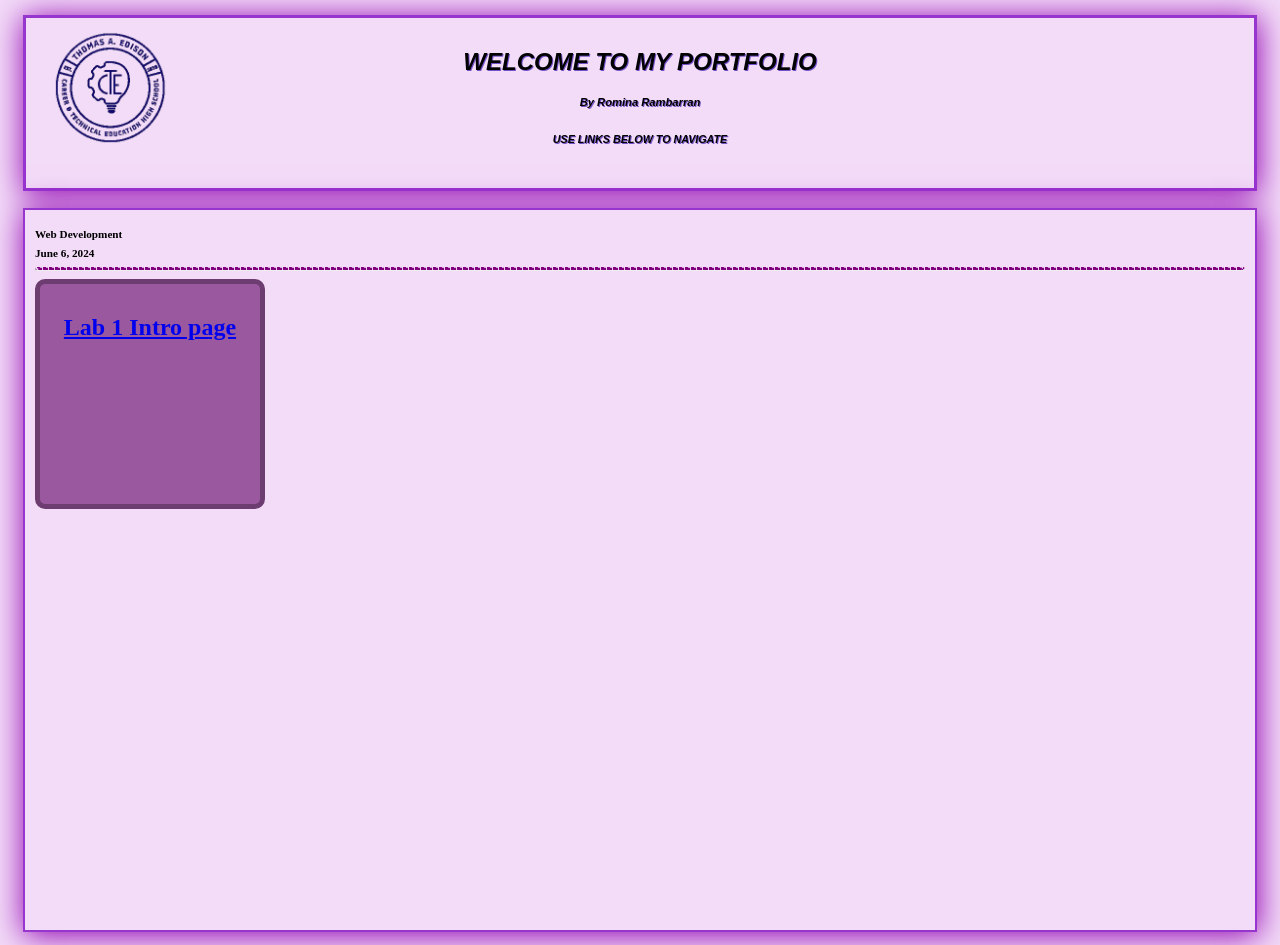
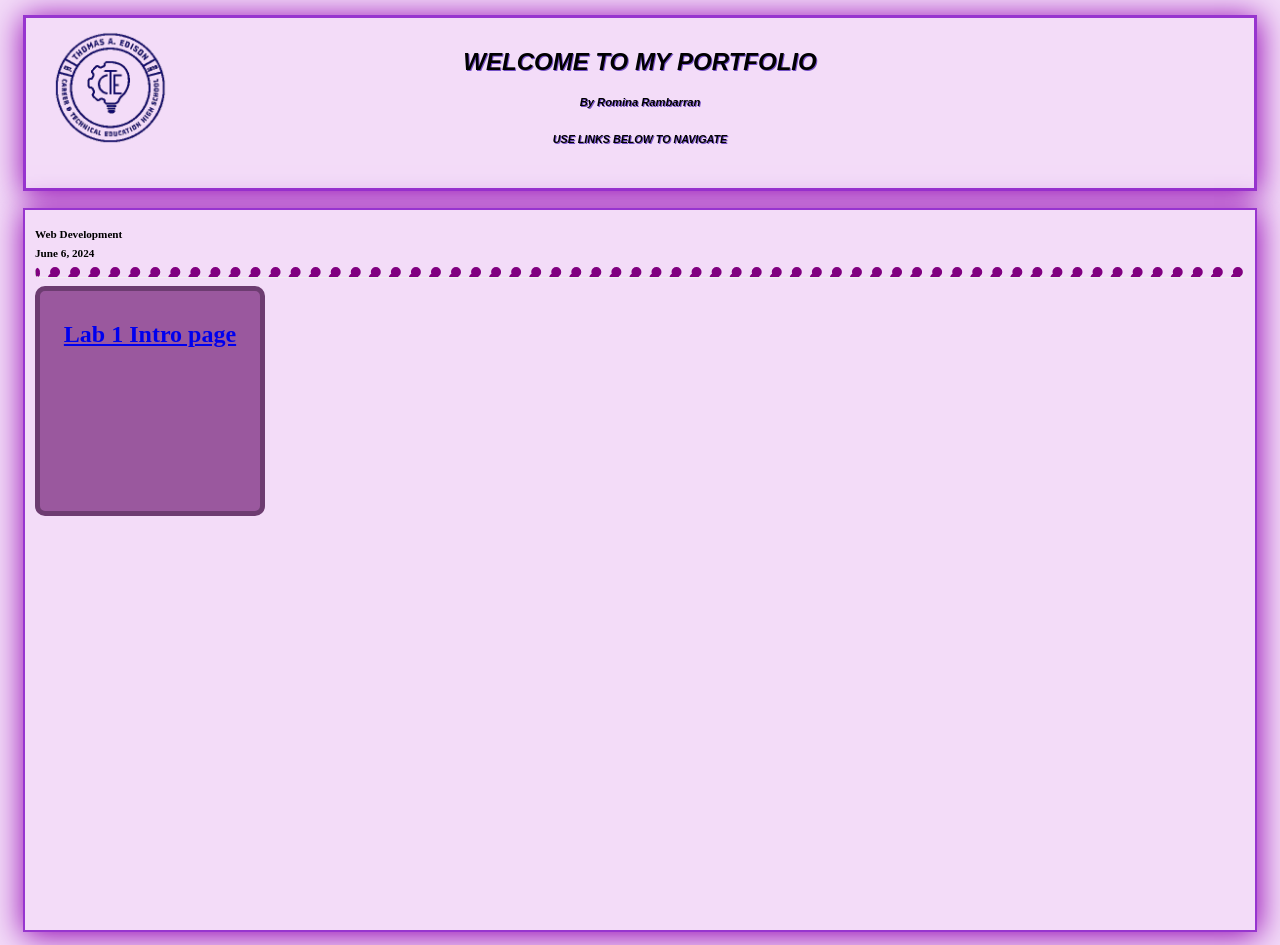
Before and after one commit to Rominar9/Sophmore_portfolio, a plain HTML site: page index.html in a window 1280 px wide. Drawn offline with Linux system fonts and the light colour scheme.

Commit message:
Update style.css

```diff
--- a/style.css
+++ b/style.css
@@ -51,8 +51,8 @@ body{
 }
 
 hr{
- border-top: 3px dotted Purple;
- border-radius: 3px;
+ border-top: 10px dotted Purple;
+ border-radius: 5px;
 }
 
 .clickable-box{
```
